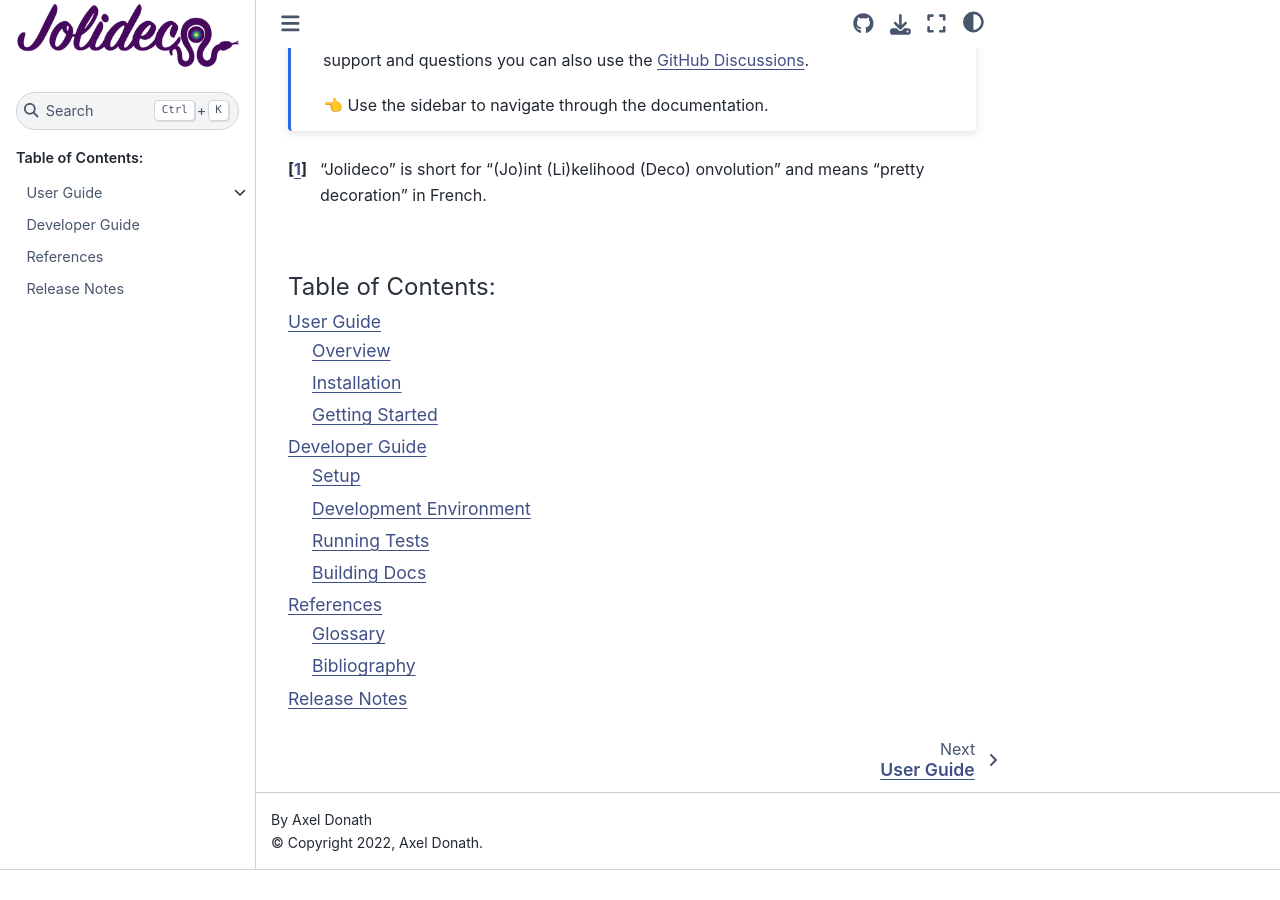
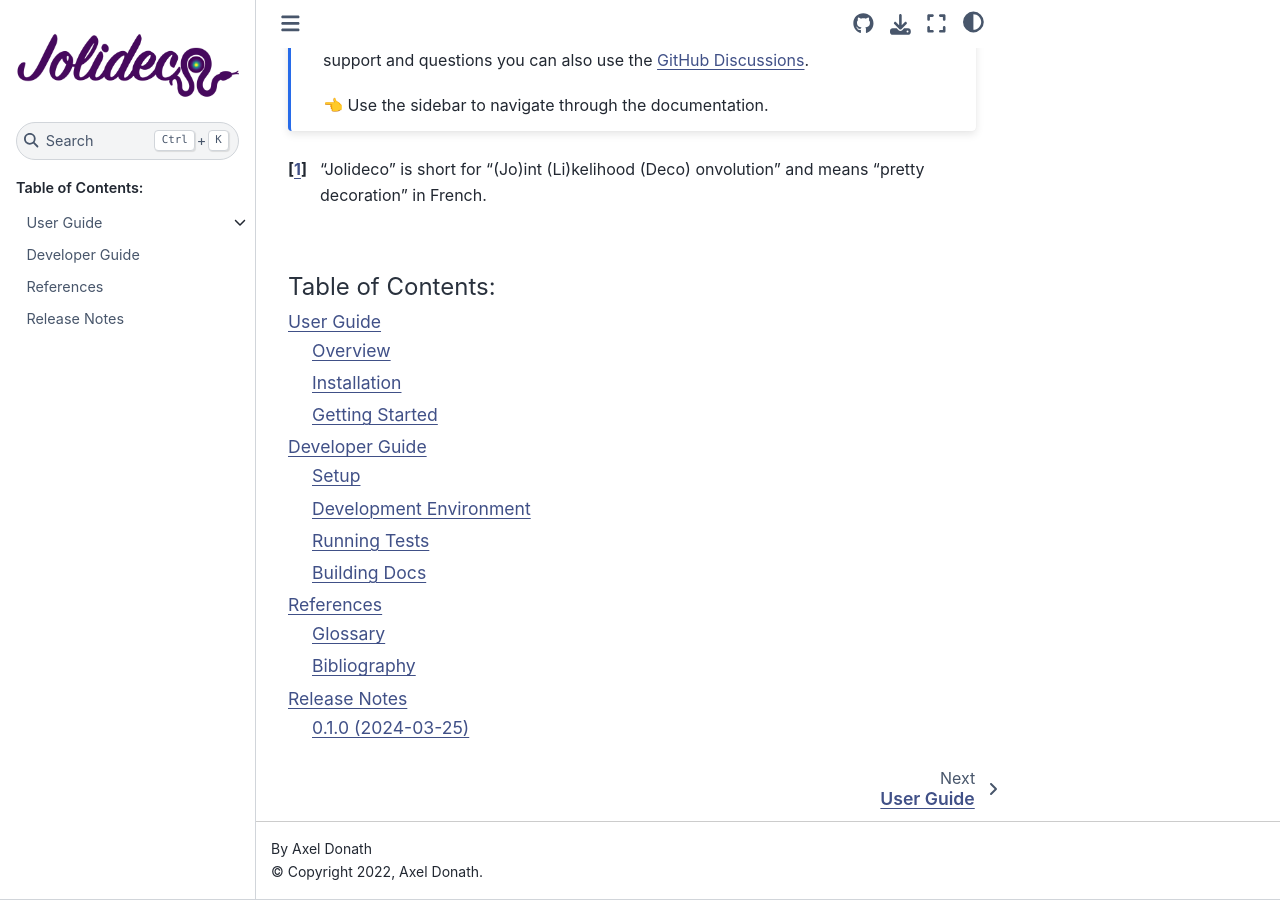
Before and after one commit to jolideco/jolideco, a Sphinx documentation site: the page built from docs/index.rst, in a window 1280 px wide and 900 px high, scrolled down 692 px. Built offline with Sphinx 7.4.7 and the Sphinx Book theme 1.1.4, drawn with Linux system fonts in a browser that asks for light colours; pages that are not in the unit, such as notebooks, are missing from menus; the version number could not be read and is left out; before the commit the page ends 1562 px from its top, so only the background shows below that.

Commit message:
Add changelog entry

```diff
--- a/docs/changelog.rst
+++ b/docs/changelog.rst
@@ -2,4 +2,7 @@
 Release Notes
 *************
 
-Still empty...
+0.1.0 (2024-03-25)
+------------------
+
+- First release on PyPI.
```
